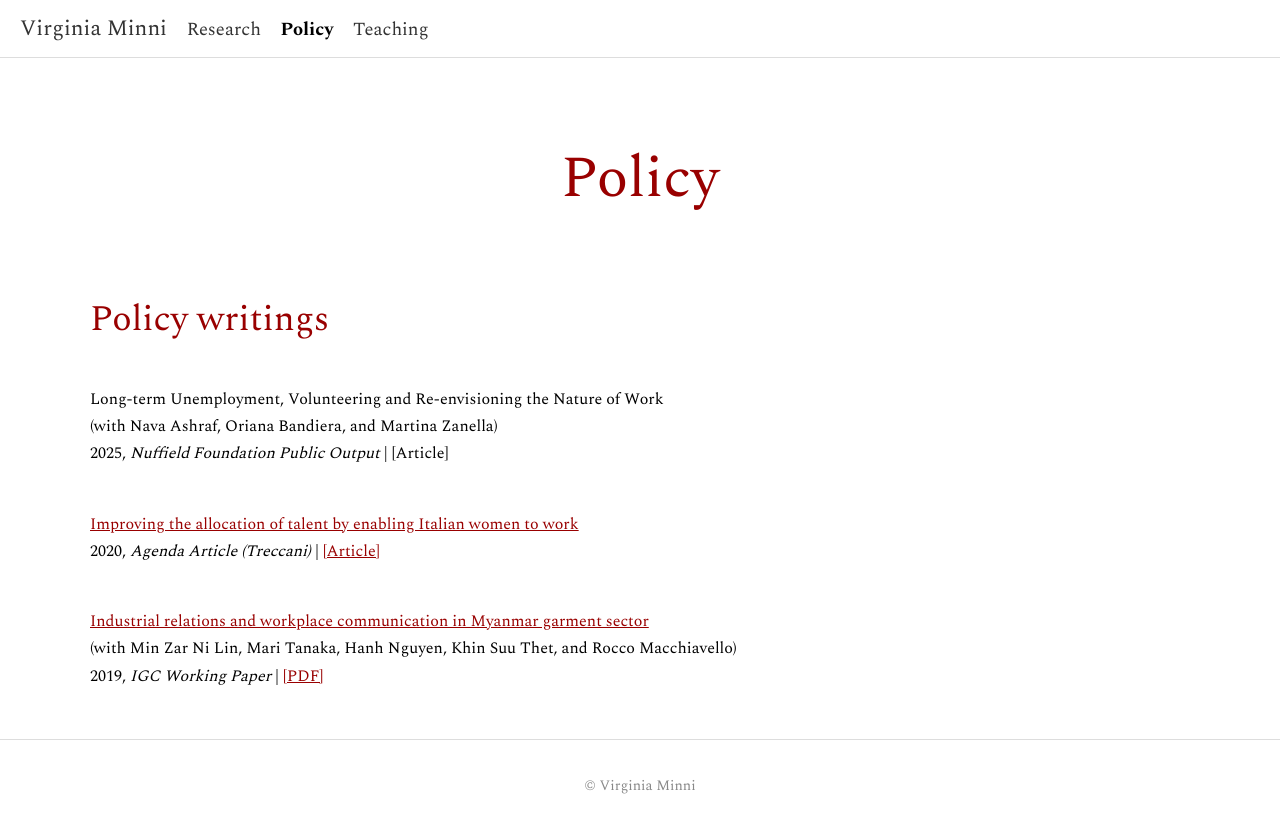
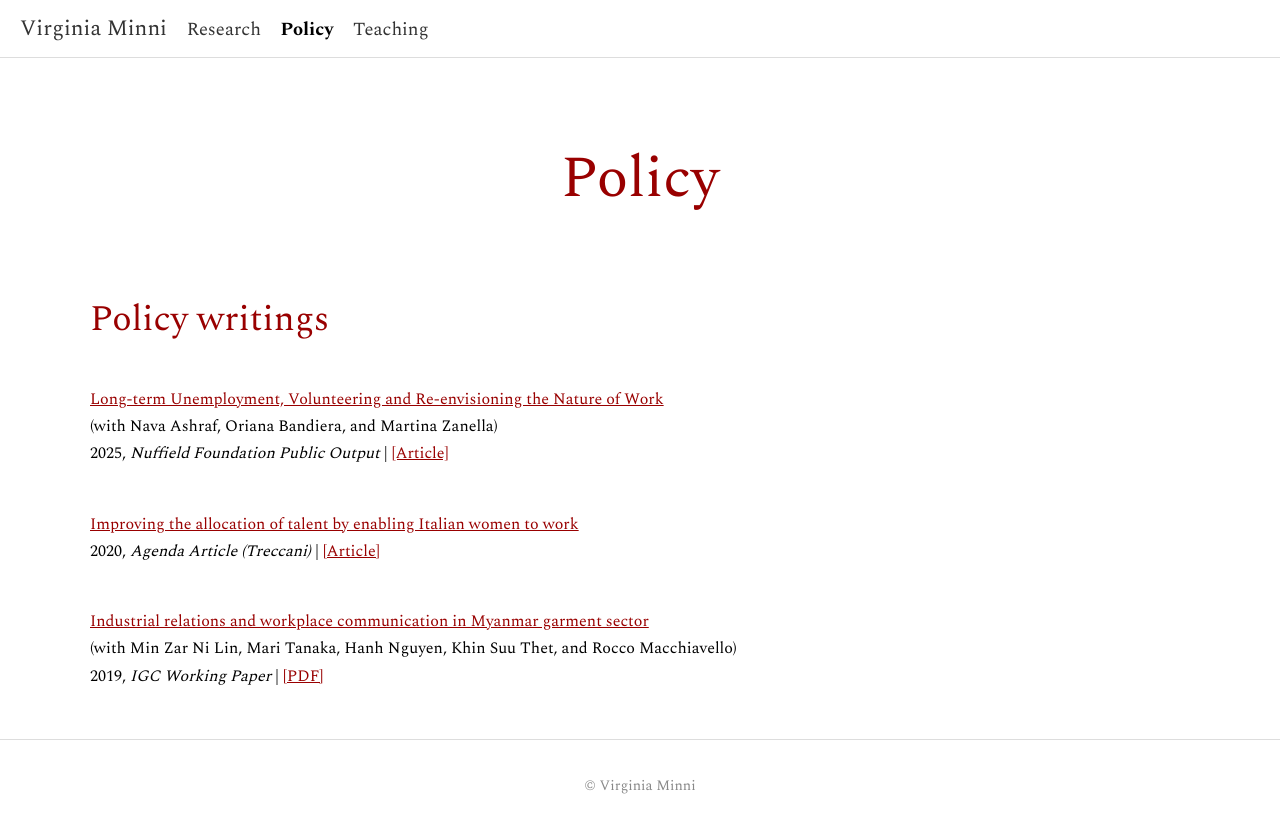
Before and after one commit to virginiaminni/virginiaminni.github.io, a Jekyll site: the page built from policy.md, in a window 1280 px wide. Shown: the top 833 px of the page. Built offline with Jekyll 4.4.1, drawn with Linux system fonts in a browser that asks for light colours; part of the change alters nothing that is shown.

```diff
--- a/policy.md
+++ b/policy.md
@@ -8,9 +8,9 @@ permalink: /policy/
 ## Policy writings
 
 
-Long-term Unemployment, Volunteering and Re-envisioning the Nature of Work<br>
+<a href="/assets/files/ABMZ2025.pdf" target="_blank" rel="noopener noreferrer"> Long-term Unemployment, Volunteering and Re-envisioning the Nature of Work </a> <br>
 (with Nava Ashraf, Oriana Bandiera, and Martina Zanella)<br>
-2025, *Nuffield Foundation Public Output*  |  [Article]
+2025, *Nuffield Foundation Public Output*  | <a href="/assets/files/ABMZ2025.pdf" target="_blank" rel="noopener noreferrer"> [Article] </a>
 
 <br>
 <a href="https://www.treccani.it/magazine/agenda/articoli/economia-e-innovazione/gender_gap.html" target="_blank" rel="noopener noreferrer">Improving the allocation of talent by enabling Italian women to work</a> <br>
```
